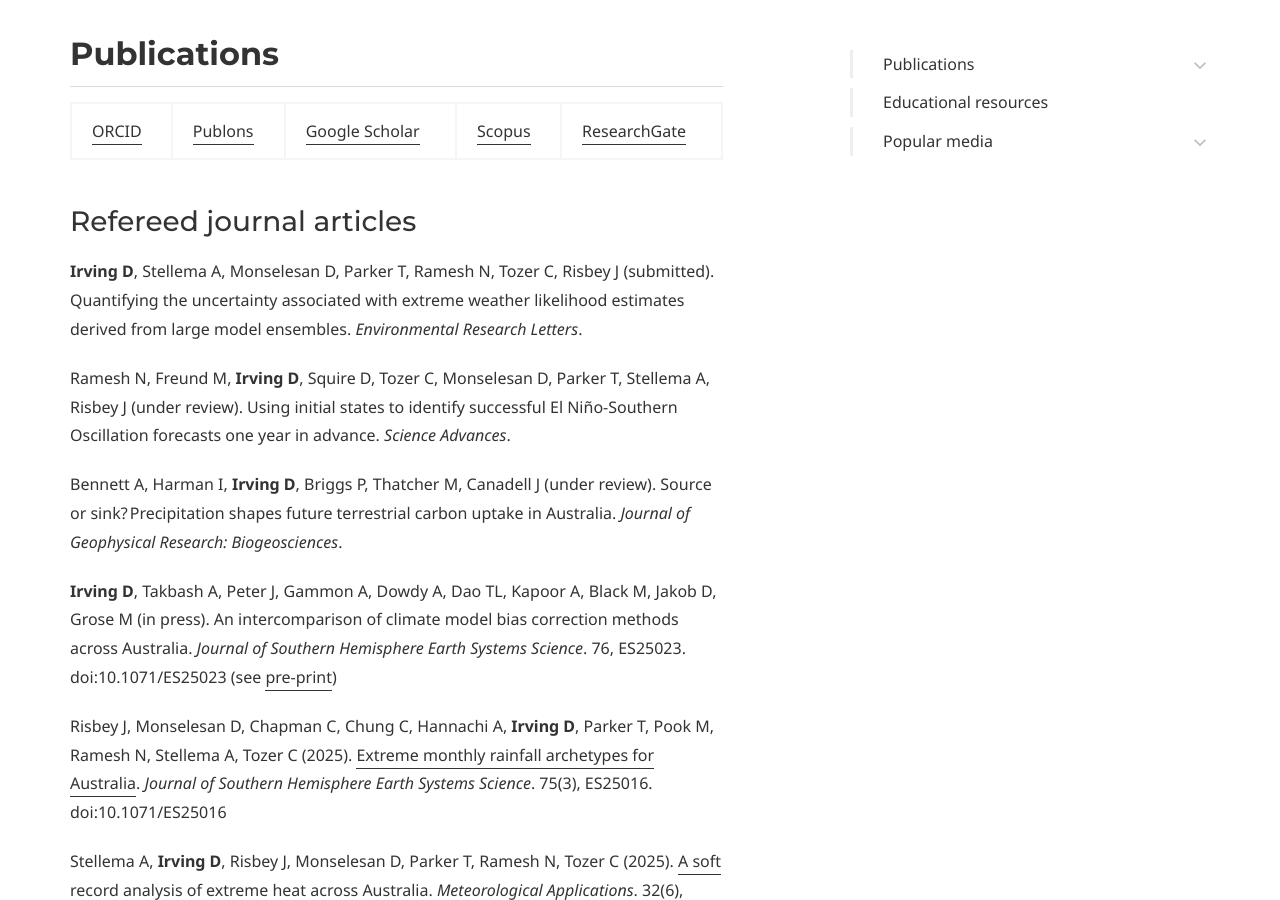
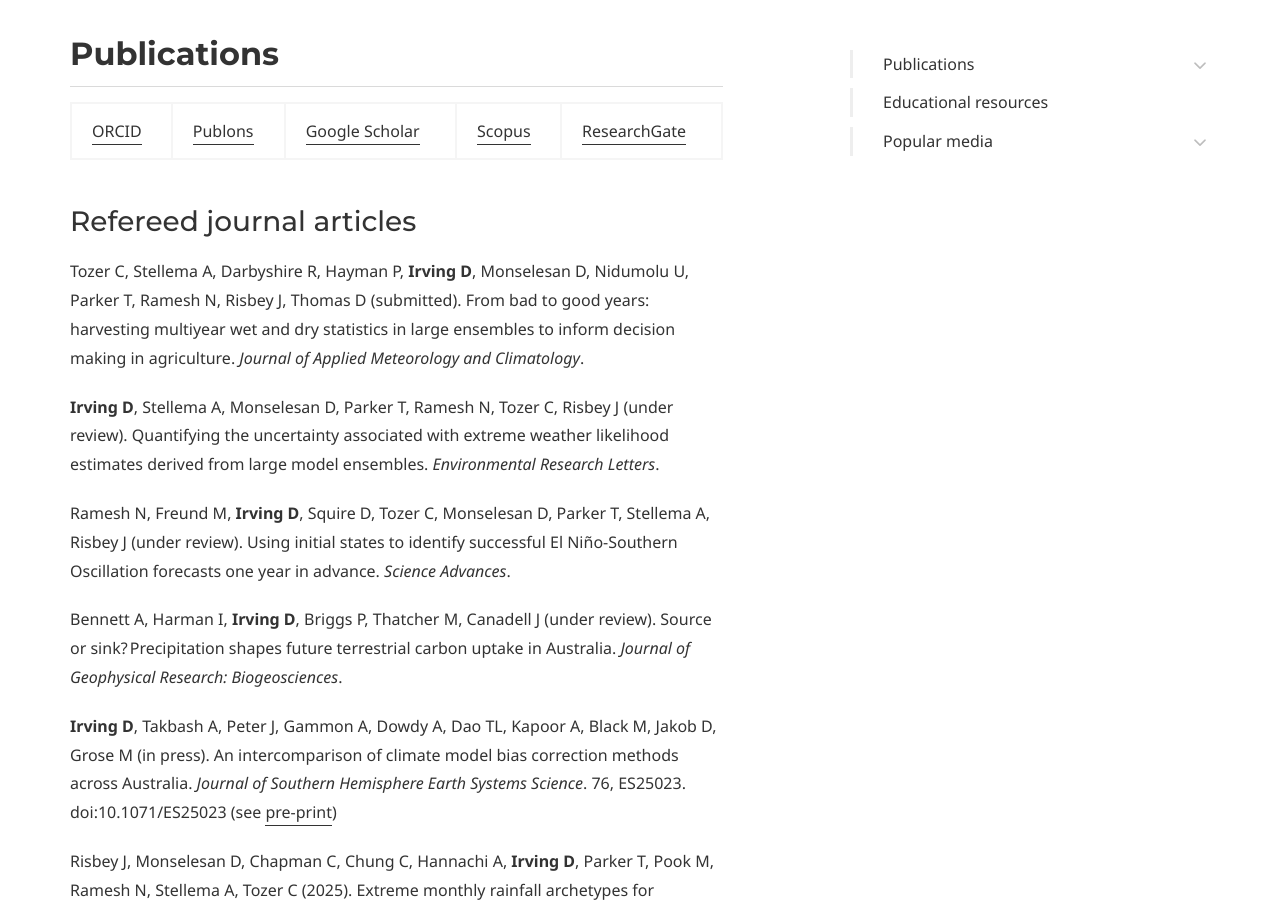
Before and after one commit to DamienIrving/damienirving.github.io, a Jekyll site: the page built from publications.md, in a window 1280 px wide and 900 px high, scrolled down 664 px. Built offline with Jekyll 4.4.1, drawn with Linux system fonts in a browser that asks for light colours; some web fonts are replaced.

Commit message:
Update publications.md

```diff
--- a/publications.md
+++ b/publications.md
@@ -25,8 +25,9 @@ page_nav:
 
 ### Refereed journal articles
 
-<!-- Tozer C, Stellema A, Darbyshire R, Hayman P, **Irving D**, Monselesan D, Nidumolu U, Parker T, Ramesh N, Risbey J, Thomas D (submitted). From bad to good years: harvesting multiyear wet and dry statistics in large ensembles to inform decision making in agriculture. *Journal of Applied Meteorology and Climatology*. -->
-**Irving D**, Stellema A, Monselesan D, Parker T, Ramesh N, Tozer C, Risbey J (submitted). Quantifying the uncertainty associated with extreme weather likelihood estimates derived from large model ensembles. *Environmental Research Letters*.
+Tozer C, Stellema A, Darbyshire R, Hayman P, **Irving D**, Monselesan D, Nidumolu U, Parker T, Ramesh N, Risbey J, Thomas D (submitted). From bad to good years: harvesting multiyear wet and dry statistics in large ensembles to inform decision making in agriculture. *Journal of Applied Meteorology and Climatology*.
+
+**Irving D**, Stellema A, Monselesan D, Parker T, Ramesh N, Tozer C, Risbey J (under review). Quantifying the uncertainty associated with extreme weather likelihood estimates derived from large model ensembles. *Environmental Research Letters*.
 
 Ramesh N, Freund M, **Irving D**, Squire D, Tozer C, Monselesan D, Parker T, Stellema A, Risbey J (under review). Using initial states to identify successful El Niño-Southern Oscillation forecasts one year in advance. *Science Advances*.
 
```
